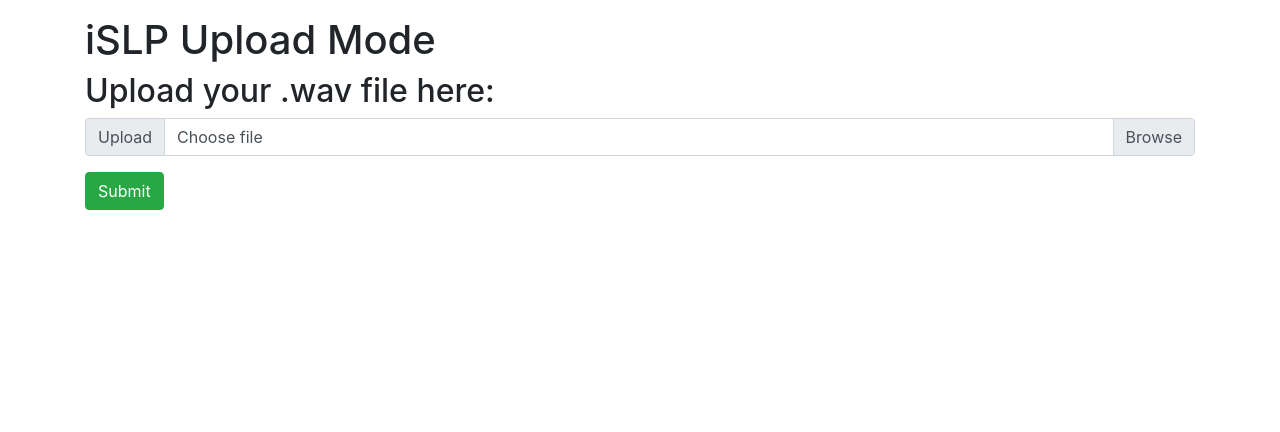
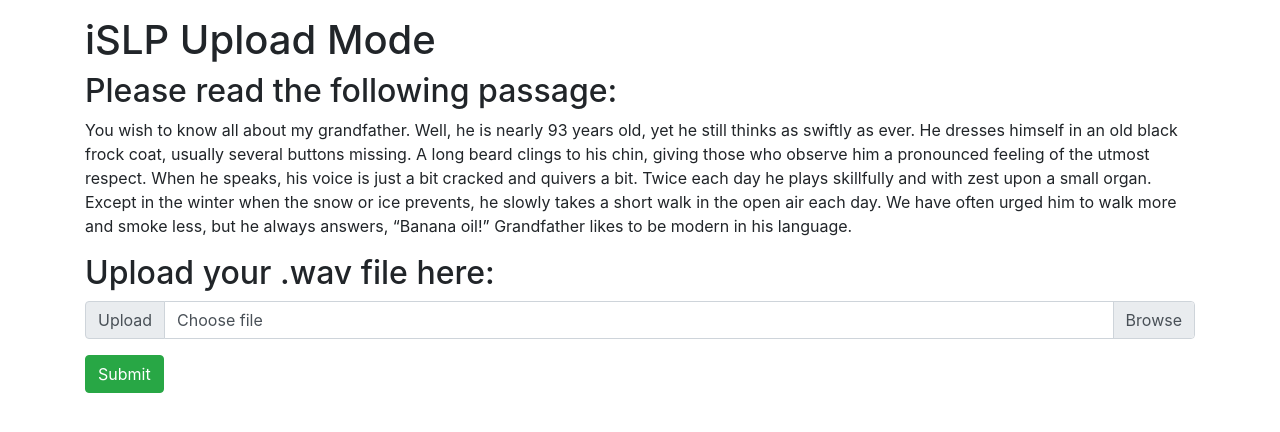
Before and after one commit to kesshijordan/autoSLP, a Flask app: page /upload in a window 1280 px wide. Shown: the part 56-488 px from the top of the page. Run offline with Flask 2, Linux system fonts and the light colour scheme; some libraries are stand-ins or nearby versions.

```diff
--- a/SLP_App/islp/__init__.py
+++ b/SLP_App/islp/__init__.py
@@ -6,6 +6,7 @@ from flask import Flask
 app = Flask(__name__)
 # app.config['UPLOAD_FOLDER'] = 'tmp/'
 app.config['UPLOAD_FOLDER'] = 'islp/static/images/'
+app.secret_key = 'My secret key'
 
 # we want to keep this at bottom to avoid circular imports
 from islp import views
--- a/SLP_App/islp/templates/upload.html
+++ b/SLP_App/islp/templates/upload.html
@@ -2,6 +2,26 @@
 
 {% block content %}
   <h1>iSLP Upload Mode</h1>
+  <h2>Please read the following passage:</h2>
+  <p>You wish to know all about my
+  grandfather. Well, he is nearly 93
+  years old, yet he still thinks as swiftly
+  as ever. He dresses himself in an old
+  black frock coat, usually several
+  buttons missing. A long beard clings
+  to his chin, giving those who observe
+  him a pronounced feeling of the
+  utmost respect. When he speaks, his
+  voice is just a bit cracked and quivers
+  a bit. Twice each day he plays
+  skillfully and with zest upon a small
+  organ. Except in the winter when the
+  snow or ice prevents, he slowly takes
+  a short walk in the open air each day.
+  We have often urged him to walk more
+  and smoke less, but he always
+  answers, “Banana oil!” Grandfather
+  likes to be modern in his language.</p>
   <div>
   <h2>Upload your .wav file here: </h2>
       <form action = "http://localhost:5000/uploader" method = "POST"
--- a/SLP_App/islp/views.py
+++ b/SLP_App/islp/views.py
@@ -1,4 +1,4 @@
-from flask import Flask, render_template, request, redirect, url_for
+from flask import Flask, render_template, request, redirect, url_for, session
 from werkzeug import secure_filename
 from islp import app
 import os
@@ -9,6 +9,13 @@ import matplotlib
 matplotlib.use('Agg')
 from matplotlib.pyplot import savefig
 import matplotlib.pyplot as plt
+
+
+def save_trimwav(wavpath, putpath, top_db=20):
+    y, sr = lib.load(wavpath)
+    yt, index = lib.effects.trim(y, top_db=top_db)
+    print(lib.get_duration(y), lib.get_duration(yt))
+    lib.output.write_wav(putpath, yt, sr)
 
 
 def plotwave(y, sr, putpath):
@@ -58,15 +65,30 @@ def upload_file():
         wavepng = plotwave(y, sr, putpath_wav.replace('.wav', '_wav.png'))
         wavepng_path = os.path.join(
             '/static/images/', os.path.basename(wavepng))
+        session['wav_path'] = putpath_wav
+        session['wav_png_path'] = wavepng_path
         return render_template("loaded_raw.html",
                                wavfile=putpath_wav, wavepng=wavepng_path)
 
 
 @app.route('/qc')
 def qc():
+    wav_path = session.get('wav_path', None)
+    wav_png = session.get('wav_png_path', None)
+    print(wav_path)
+    trim_wav_path = wav_path.replace('.wav', '_trim.wav')
+    print(trim_wav_path)
+    save_trimwav(wav_path, trim_wav_path)
+    y, sr, S_full, phase = loadwav(trim_wav_path)
+    trimpng = plotwave(y, sr, trim_wav_path.replace('.wav', '_wav.png'))
+    trimpng_path = os.path.join(
+        '/static/images/', os.path.basename(trimpng))
+    print('trimpng')
+    print(trimpng)
+    print(trimpng_path)
     user = {'PIDN': '1234'}
-    snapshots = [{'name': 'waveform', 'path': '/static/images/test1.png'},
-                 {'name': 'spectrogram', 'path': '/static/images/test2.png'}]
+    snapshots = [{'name': 'Original Waveform', 'path': wav_png},
+                 {'name': 'Trimmed Waveform', 'path': trimpng_path}]
 
     return render_template("qc.html", title='QC', user=user, snapshots=snapshots)
 
```
